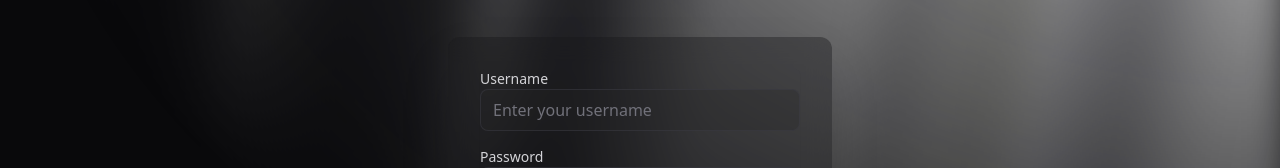
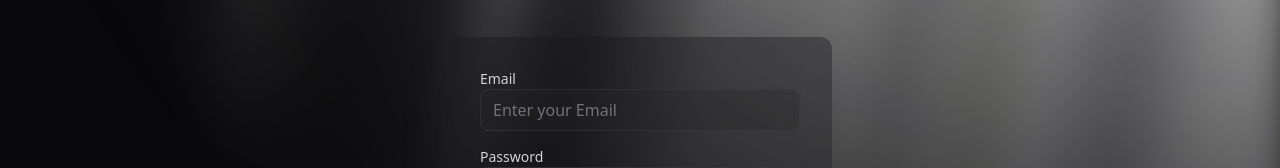
Before and after one commit to Sachin27182003/ai-health-doctor, a Next.js app: page /login in a window 1280 px wide. Shown: the part 266-434 px from the top of the page. Built offline with nearby package versions, Linux system fonts and the light colour scheme; no server answers.

Commit message:
updating

```diff
--- a/messages/en.json
+++ b/messages/en.json
@@ -98,8 +98,8 @@
     "selectPlaceholder": "Select..."
   },
   "LoginPage": {
-    "username": "Username",
-    "usernamePlaceholder": "Enter your username",
+    "username": "Email",
+    "usernamePlaceholder": "Enter your Email",
     "password": "Password",
     "passwordPlaceholder": "••••••••",
     "signIn": "Sign In",
--- a/src/components/auth/login-screen.tsx
+++ b/src/components/auth/login-screen.tsx
@@ -101,7 +101,7 @@ export default function LoginScreen() {
                     <form className="space-y-6" onSubmit={handleSubmit}>
                         <div className="rounded-md shadow-sm space-y-4">
                             <div>
-                                <label htmlFor="username" className="block text-sm font-medium text-zinc-300">
+                                <label htmlFor="" className="block text-sm font-medium text-zinc-300">
                                     {t('username')}
                                 </label>
                                 <input
```
Also changed, not shown: 2 other files (tests, documents, lock files or other folders).
